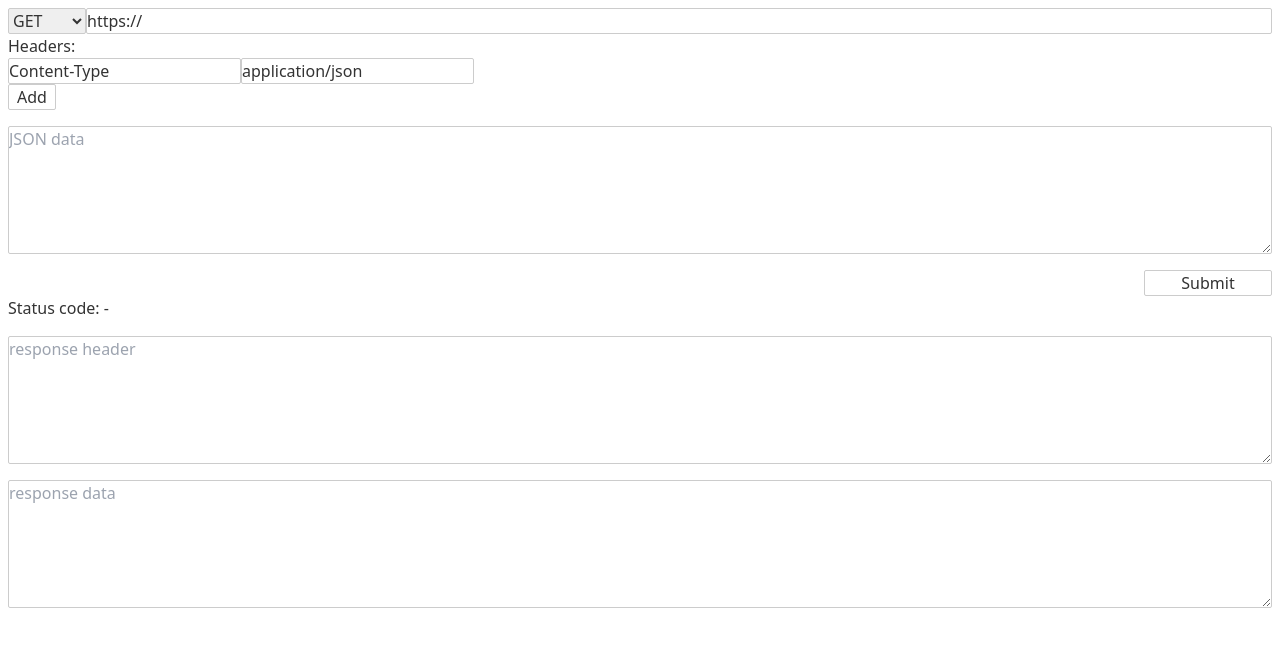
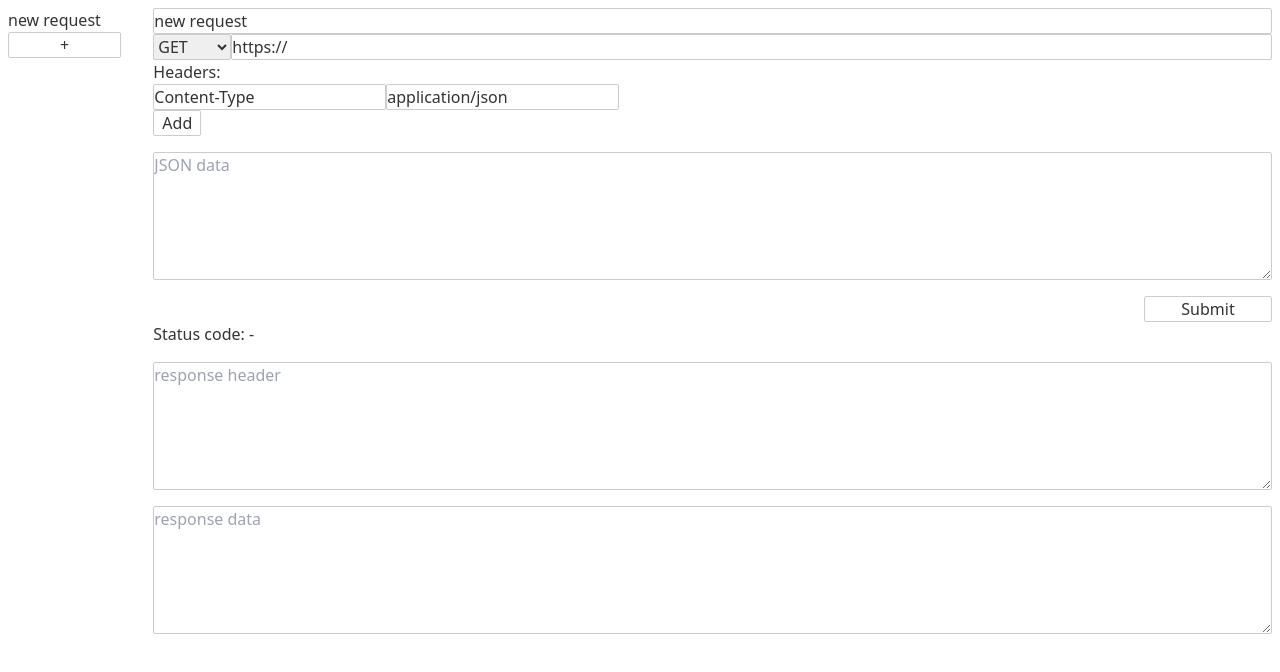
Before and after one commit to schtibe/postgirl, a Svelte app: page / in a window 1280 px wide. Shown: the top 672 px of the page. Built offline with nearby package versions, Linux system fonts and the light colour scheme.

Commit message:
Add store for the requests

```diff
--- a/src/App.svelte
+++ b/src/App.svelte
@@ -1,4 +1,5 @@
 <script>
+	import RequestList from "./RequestList.svelte";
 	import RequestWindow from "./RequestWindow.svelte";
 </script>
 
@@ -11,5 +12,12 @@
 </style>
 
 <main>
-	<RequestWindow />
+	<div class="flex justify-between">
+		<div class="w-32">
+			<RequestList />
+		</div>
+		<div class="ml-8 w-full">
+			<RequestWindow />
+		</div>
+	</div>
 </main>
--- a/src/MethodSelect.svelte
+++ b/src/MethodSelect.svelte
@@ -2,7 +2,6 @@
   export let method = "get";
 </script>
 
-<main>
 <select bind:value={method}>
   <option value="get">GET</option>
   <option value="post">POST</option>
@@ -10,4 +9,3 @@
   <option value="patch">PATCh</option>
   <option value="delete">DELETE</option>
 </select>
-</main>
--- a/src/RequestHeaders.svelte
+++ b/src/RequestHeaders.svelte
@@ -6,7 +6,6 @@
   }
 </script>
 
-<main>
 <div class="flex flex-col">
   <div>Headers:</div>
   {#each headers as header}
@@ -17,4 +16,3 @@
   {/each}
   <button on:click={addHeader} class="w-12">Add</button>
 </div>
-</main>
--- /dev/null
+++ b/src/RequestList.svelte
@@ -0,0 +1,27 @@
+<script>
+  import { requests, currentRequest, defaultRequest } from "./store.js";
+
+  let requestStore = [];
+
+  requests.subscribe((value) => {
+    requestStore = value;
+  });
+
+  function addRequest() {
+    requests.update((requests) => [...requests, defaultRequest()]);
+  }
+
+  function selectRequest(number) {
+    currentRequest.set(number);
+  }
+</script>
+
+<div class="flex flex-col">
+  {#each requestStore as request, index}
+    <div>
+      <a href="#" on:click={() => selectRequest(index)}>{request.name}</a>
+    </div>
+  {/each}
+
+  <button on:click={addRequest}>+</button>
+</div>
--- a/src/RequestWindow.svelte
+++ b/src/RequestWindow.svelte
@@ -4,19 +4,19 @@
   import MethodSelect from "./MethodSelect.svelte";
   import RequestHeaders from "./RequestHeaders.svelte";
 
-  let requestData = {
-    url: "https://",
-    headers: [
-      {
-        name: "Content-Type",
-        value: "application/json",
-      },
-    ],
-    method: "get",
-    data: "",
-  };
+  import { requests, currentRequest } from "./store.js";
 
   let response;
+  let requestData;
+  let requestStore;
+
+  requests.subscribe((value) => {
+    requestStore = value;
+  });
+
+  currentRequest.subscribe((value) => {
+    requestData = requestStore[value];
+  });
 
   let responseHeaders;
   $: {
@@ -70,17 +70,23 @@
   }
 </script>
 
-<main>
 <div class="flex flex-col">
+  <input
+    bind:value={$requests[$currentRequest].name}
+    placeholder="request name" />
+
   <div class="flex">
-      <MethodSelect bind:method={requestData.method} />
-      <input class="w-full" placeholder="URL" bind:value={requestData.url} />
+    <MethodSelect bind:method={$requests[$currentRequest].method} />
+    <input
+      class="w-full"
+      placeholder="URL"
+      bind:value={$requests[$currentRequest].url} />
   </div>
-    <RequestHeaders bind:headers={requestData.headers} />
+  <RequestHeaders bind:headers={$requests[$currentRequest].headers} />
   <textarea
     placeholder="JSON data"
     class="mt-4 h-32"
-      bind:value={requestData.data} />
+    bind:value={$requests[$currentRequest].data} />
   <button class="w-32 self-end mt-4" on:click={submit}>Submit</button>
 </div>
 
@@ -96,4 +102,3 @@
     value={responseData}
     class="mt-4 h-32" />
 </div>
-</main>
--- /dev/null
+++ b/src/store.js
@@ -0,0 +1,22 @@
+import { writable } from "svelte/store";
+
+export const defaultRequest = () =>  (
+{
+    name: 'new request',
+    url: "https://",
+    headers: [
+      {
+        name: "Content-Type",
+        value: "application/json",
+      },
+    ],
+    method: "get",
+    data: "",
+  }
+ )
+
+export const requests = writable([
+  defaultRequest()
+])
+
+export const currentRequest = writable(0)
```
Lines whose indentation alone changed are shown as unchanged.
